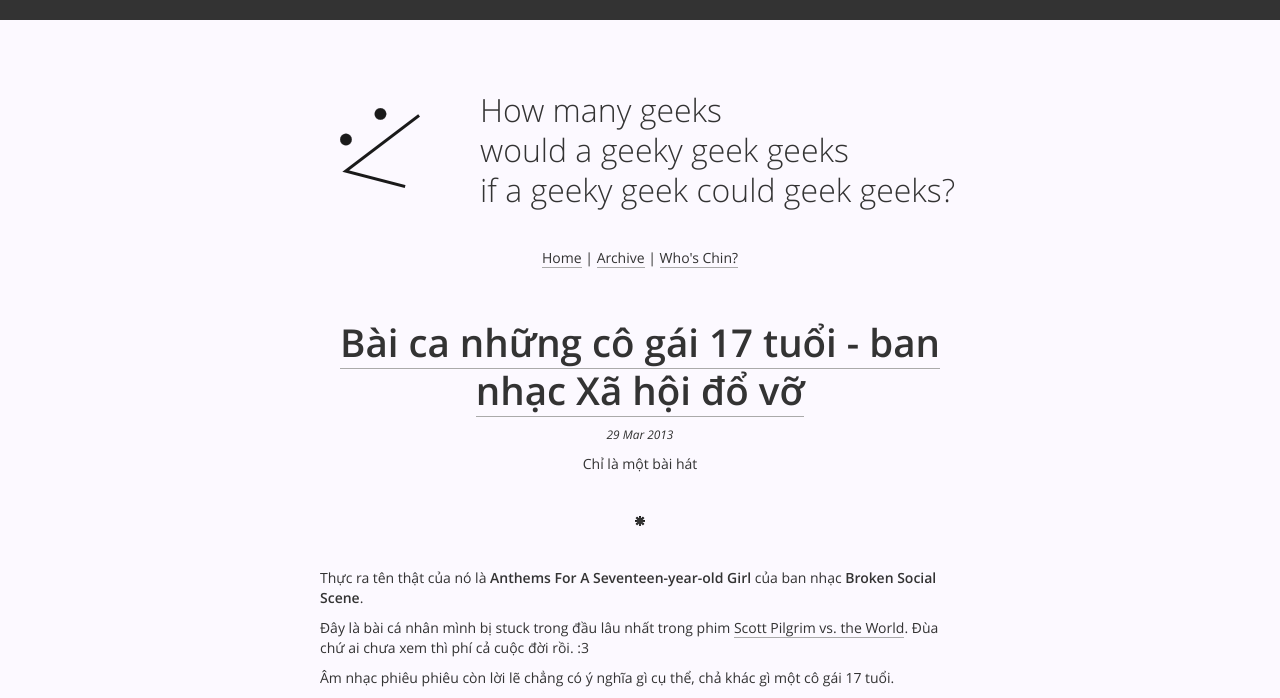
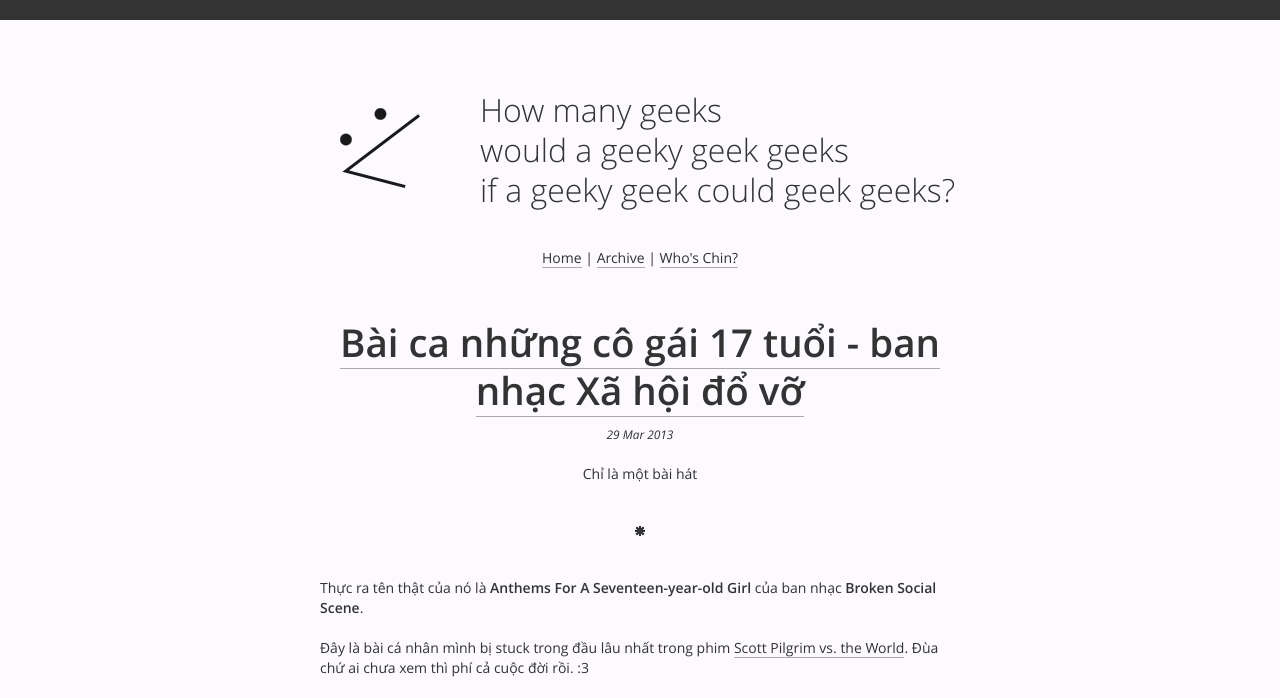
Before and after one commit to lewtds/lewtds.github.com, a Jekyll site: the page built from _posts/2013-03-29-anthems-seventeen-girl.md, in a window 1280 px wide. Shown: the top 698 px of the page. Built offline with Jekyll 4.4.1, drawn with Linux system fonts in a browser that asks for light colours; comment, search, counter and statistics services are not loaded; grey boxes are pictures that could not be loaded.

Commit message:
Make more room for <p> and <iframe>

```diff
--- a/assets/css/style.css
+++ b/assets/css/style.css
@@ -223,3 +223,7 @@ figcaption {
 footer pre {
     line-height: 1.2em;
 }
+
+p, iframe {
+    margin-bottom: 20px;
+}
```
